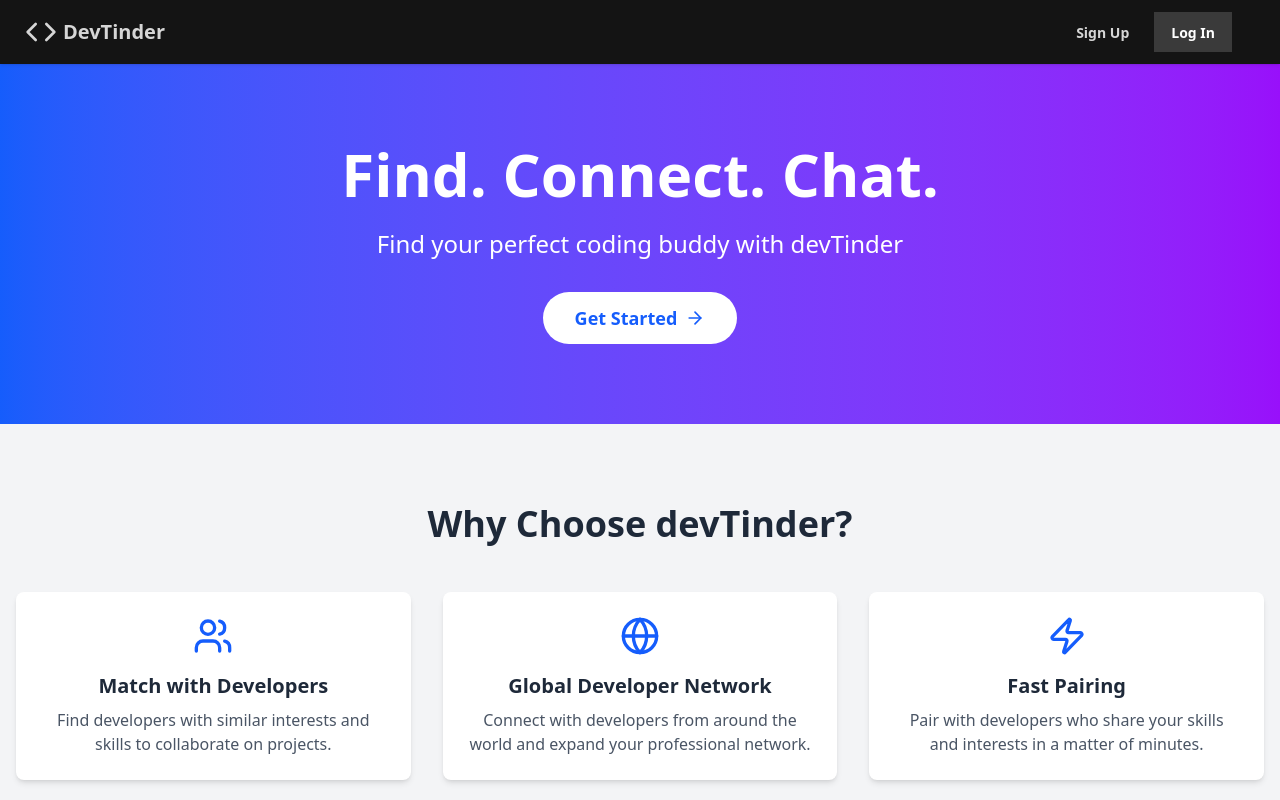
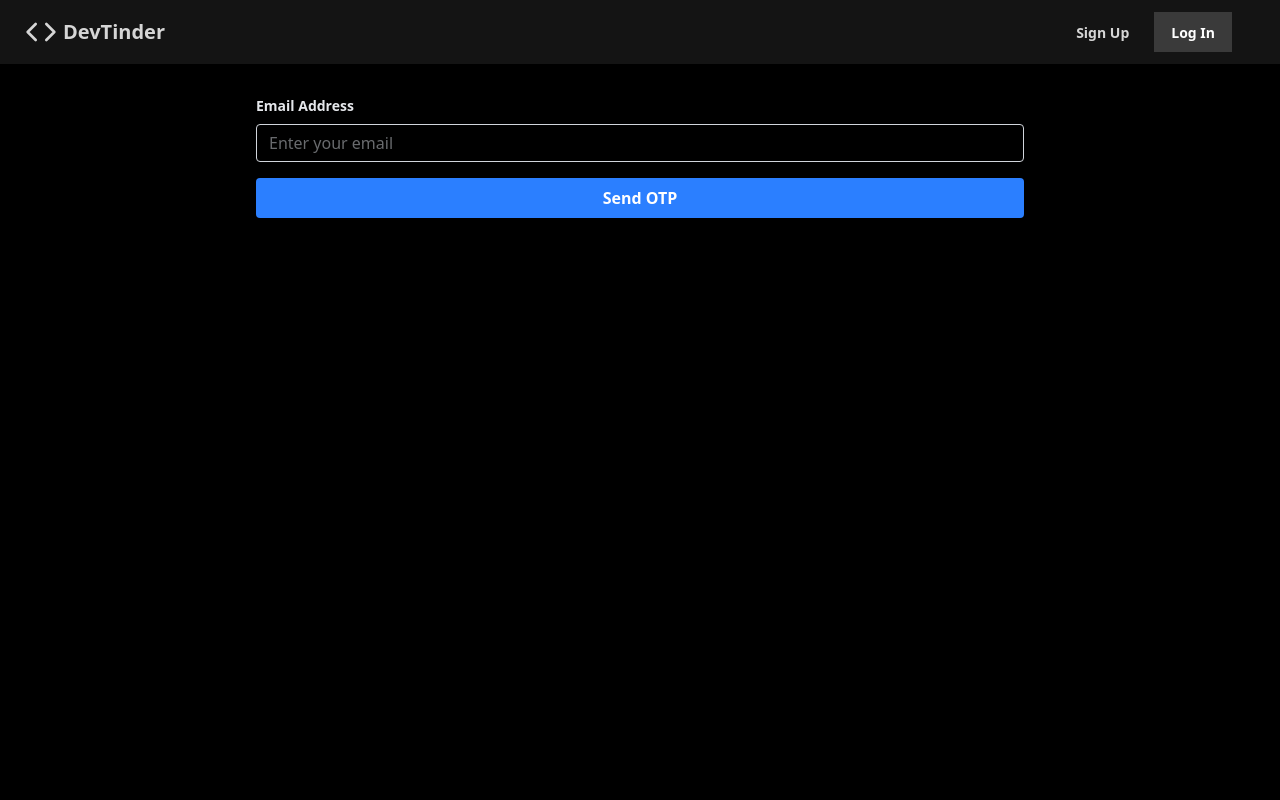
Before and after one commit to lakshyakumar90/DevTinderWeb, a React (Vite) app: page /forgot-password/otp in a window 1280 px wide. Shown: the top 800 px of the page. Built offline with nearby package versions, Linux system fonts and the light colour scheme.

Commit message:
otp verification in profile done

```diff
--- a/src/App.jsx
+++ b/src/App.jsx
@@ -17,6 +17,7 @@ import PublicProfile from "./components/AfterLogin/PublicProfile";
 import ForgotPassword from "./components/Login & Signup/ForgotPassword";
 import ResetPassword from "./components/Login & Signup/ResetPassword";
 import ForgotPasswordUsingEmail from "./components/Login & Signup/ForgotPasswordUsingEmail";
+import OTPVerification from "./components/AfterLogin/OTPVerification";
 
 const App = () => {
   const user = useSelector((state) => state.user);
@@ -36,6 +37,7 @@ const App = () => {
           <Route path="/edit/password" element={<ForgotPassword />} />
           <Route path="/forgot-password" element={<ForgotPasswordUsingEmail />} />
           <Route path="/reset-password/:token" element={<ResetPassword />} />
+          <Route path="/forgot-password/otp" element={<OTPVerification />} />
           <Route path="/terms-of-service" element={<TermsOfService />} />
           <Route path="/privacy-policy" element={<PrivacyPolicy />} />
           <Route path="/contact-us" element={<ContactUs />} />
--- a/src/components/AfterLogin/ChangePassword.jsx
+++ b/src/components/AfterLogin/ChangePassword.jsx
@@ -43,7 +43,7 @@ const ChangePassword = ({ isOpen, onClose }) => {
   return (
     <div className="fixed inset-0 bg-black flex items-center justify-center z-50 text-gray-100">
       <div className="bg-base-300 p-6 rounded-lg w-full max-w-2xl h-[90vh] overflow-auto">
-      <BackRoute />
+        <BackRoute />
         <div className="flex justify-between items-center mb-4">
           <h2 className="text-xl font-bold">Change Password</h2>
           <button
@@ -127,7 +127,7 @@ const ChangePassword = ({ isOpen, onClose }) => {
           <div className="flex justify-between">
             <button
               type="submit"
-              className="px-4 py-2 bg-indigo-500 text-white rounded-md hover:bg-indigo-600 transition-all cursor-pointer"
+              className="px-4 py-2 bg-indigo-600 text-white rounded-md hover:bg-indigo-800 transition-all cursor-pointer"
             >
               Save changes
             </button>
@@ -142,9 +142,18 @@ const ChangePassword = ({ isOpen, onClose }) => {
           <Link to="/forgot-password">
             <button
               type="button"
-              className="w-full mt-2 bg-gray-500 text-white py-2 rounded-md cursor-pointer hover:bg-gray-600 transition duration-200"
+              className="w-full mt-2 bg-indigo-600 text-white py-2 rounded-md cursor-pointer hover:bg-indigo-800 transition duration-200"
             >
               Try using email
+            </button>
+          </Link>
+
+          <Link to="/forgot-password/otp">
+            <button
+              type="button"
+              className="w-full mt-2 bg-indigo-600 text-white py-2 rounded-md cursor-pointer hover:bg-indigo-800 transition duration-200"
+            >
+              Try using OTP
             </button>
           </Link>
         </form>
--- a/src/components/AfterLogin/Feed.jsx
+++ b/src/components/AfterLogin/Feed.jsx
@@ -2,6 +2,7 @@ import React, { useEffect, useState } from "react";
 import useFeed from "../../utils/hooks/useFeed";
 import { useSelector } from "react-redux";
 import FeedCard from "./FeedCard";
+import { Toaster } from "react-hot-toast";
 
 const Feed = () => {
   const getFeed = useFeed();
@@ -20,10 +21,13 @@ const Feed = () => {
   const currentProfile = feed[0];
 
   return (
-    <div className="mt-24 flex flex-col justify-center items-center">
-      <FeedCard profile={currentProfile}/>
-      {error && <div className="text-center mt-20">{error}</div>}
-    </div>
+    <>
+      <Toaster position="top-center" />
+      <div className="mt-24 flex flex-col justify-center items-center">
+        <FeedCard profile={currentProfile} />
+        {error && <div className="text-center mt-20">{error}</div>}
+      </div>
+    </>
   );
 };
 
--- /dev/null
+++ b/src/components/AfterLogin/OTPVerification.jsx
@@ -0,0 +1,115 @@
+import React, { useState } from 'react';
+import { BASE_URL } from '../../utils/constants/constants';
+import axios from 'axios';
+import { toast } from 'react-hot-toast';
+import { useNavigate } from 'react-router-dom';
+
+const OTPVerification = () => {
+  const [email, setEmail] = useState('');
+  const [otpSent, setOtpSent] = useState(false);
+  const [otp, setOtp] = useState('');
+  const [newPassword, setNewPassword] = useState('');
+  const [loading, setLoading] = useState(false);
+  const navigate = useNavigate();
+
+  const handleSendOTP = async () => {
+    setLoading(true);
+    try {
+      const response = await axios.post(`${BASE_URL}/forgot-password/otp`, {
+        email: email,
+      });
+      toast.success(response.data.message);
+      setOtpSent(true);
+    } catch (error) {
+      toast.error(error.response?.data?.message || 'Failed to send OTP');
+    } finally {
+      setLoading(false);
+    }
+  };
+
+  const handleVerifyOTP = async () => {
+    setLoading(true);
+    try {
+      const response = await axios.post(`${BASE_URL}/forgot-password/otp-verify`, {
+        email: email,
+        otp: otp,
+        newPassword: newPassword,
+      });
+      toast.success(response.data.message);
+      navigate('/login');
+      // Optionally redirect or clear the form
+    } catch (error) {
+      toast.error(error.response?.data?.message || 'Failed to verify OTP');
+    } finally {
+      setLoading(false);
+    }
+  };
+
+
+  return (
+    <div className="flex flex-col space-y-4 max-w-3xl mx-auto my-24">
+      <div>
+        <label htmlFor="email" className="block text-gray-200 text-sm font-bold mb-2">
+          Email Address
+        </label>
+        <input
+          type="email"
+          id="email"
+          className="shadow appearance-none border rounded w-full py-2 px-3 text-gray-300 leading-tight focus:outline-none focus:shadow-outline"
+          placeholder="Enter your email"
+          value={email}
+          onChange={(e) => setEmail(e.target.value)}
+          disabled={otpSent}
+        />
+      </div>
+
+      {!otpSent ? (
+        <button
+          onClick={handleSendOTP}
+          disabled={loading}
+          className={`bg-blue-500 hover:bg-blue-700 cursor-pointer text-white font-bold py-2 px-4 rounded focus:outline-none focus:shadow-outline ${loading ? 'opacity-50 cursor-wait' : ''}`}
+        >
+          {loading ? 'Sending OTP...' : 'Send OTP'}
+        </button>
+      ) : (
+        <>
+          <div>
+            <label htmlFor="otp" className="block text-gray-300 text-sm font-bold mb-2">
+              OTP
+            </label>
+            <input
+              type="text"
+              id="otp"
+              className="shadow appearance-none border rounded w-full py-2 px-3 text-gray-300 leading-tight focus:outline-none focus:shadow-outline"
+              placeholder="Enter OTP"
+              value={otp}
+              onChange={(e) => setOtp(e.target.value)}
+            />
+          </div>
+          <div>
+            <label htmlFor="newPassword" className="block text-gray-300 text-sm font-bold mb-2">
+              New Password
+            </label>
+            <input
+              type="password"
+              id="newPassword"
+              className="shadow appearance-none border rounded w-full py-2 px-3 text-gray-300 leading-tight focus:outline-none focus:shadow-outline"
+              placeholder="Enter new password"
+              value={newPassword}
+              onChange={(e) => setNewPassword(e.target.value)}
+            />
+          </div>
+          <button
+            onClick={handleVerifyOTP}
+            disabled={loading}
+            className={`bg-blue-500 hover:bg-blue-700 text-white font-bold py-2 px-4 rounded focus:outline-none focus:shadow-outline ${loading ? 'opacity-50 cursor-wait' : ''}`}
+          >
+            {loading ? 'Verifying...' : 'Verify OTP and Change Password'}
+          </button>
+        </>
+      )}
+    </div>
+  );
+};
+
+export default OTPVerification;
--- a/src/components/AfterLogin/Profile.jsx
+++ b/src/components/AfterLogin/Profile.jsx
@@ -55,7 +55,7 @@ const Profile = () => {
 
         {/* Profile Summary */}
         <div className="mt-6">
-          <h1 className="text-2xl font-bold">{firstName + " " + lastName}</h1>
+          <h1 className="text-2xl font-bold">{lastName? firstName + " " + lastName : firstName}</h1>
           <p className="text-gray-400">
             {profileSummary.charAt(0).toUpperCase() +
               profileSummary.slice(1) +
```
